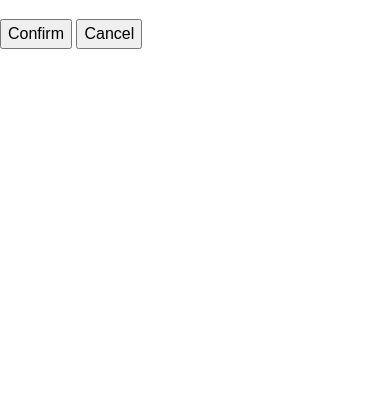
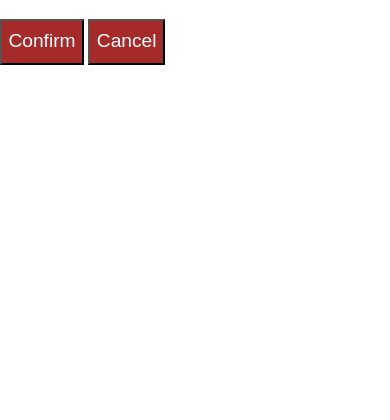
Before and after one commit to culanomeara/adventureswithwood, a Django app: a page that uses templates/confirm_delete.html in a window 390 px wide. Shown: the part 122-542 px from the top of the page. Run offline with Django 3.2, Linux system fonts and the light colour scheme; a user stored in the database is signed in; tables that the repository leaves empty hold one stand-in row (values such as "Sample post"); some web fonts are replaced.

Commit message:
Style other  butons

```diff
--- a/templates/confirm_delete.html
+++ b/templates/confirm_delete.html
@@ -2,11 +2,13 @@
 
 {% block content %}
 
-<form action="" method="post">
-    {% csrf_token %}
-    <p>Are you sure you want to delete "{{ object }}"?</p>
-    <input type="submit" value="Confirm" />
-    <input type="submit" name="cancel" value="Cancel" />
-</form>
+<div class="col-sm-8 col-md-6 offset-sm-1 offset-md-2">
+    <form action="" method="post">
+        {% csrf_token %}
+        <p>Are you sure you want to delete "{{ object }}"?</p>
+        <input type="submit" class="button" value="Confirm" />
+        <input type="submit" class="button" name="cancel" value="Cancel" />
+    </form>
+</div>
 
 {%endblock%}
```
